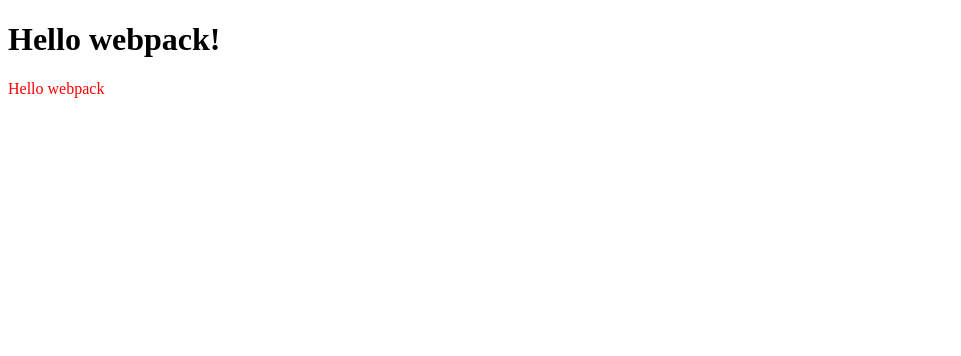
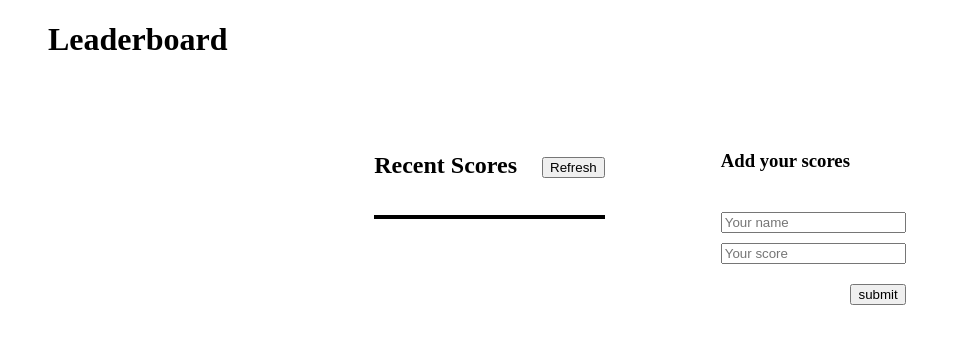
Before and after one commit to fatmahussein/LeaderBoard, a website built with webpack: page src/index.html in a window 1280 px wide. Shown: the whole page, without its empty margins (0-961 px from the left). Built offline with nearby package versions, Linux system fonts and the light colour scheme.

Commit message:
added form input and data card
used modules for export and import

```diff
--- /dev/null
+++ b/modules/add.js
@@ -0,0 +1,43 @@
+let ScoresArray = [];
+
+export function addtoLocalStorage() {
+  localStorage.setItem('data', JSON.stringify(ScoresArray));
+}
+
+export function displayScores() {
+  const listItems = document.querySelector('.list-items');
+  listItems.innerHTML = '';
+
+  ScoresArray.forEach((item) => {
+    const firstItem = document.createElement('li');
+    const label = document.createElement('label');
+    label.textContent = `${item.name} : ${item.value}`;
+    firstItem.appendChild(label);
+    listItems.appendChild(firstItem);
+    addtoLocalStorage();
+  });
+}
+
+export function addScores() {
+  const person = document.querySelector('#name');
+  const score = document.querySelector('#score');
+  if ((person !== '') && (score !== '')) {
+    const ScoreData = {
+      name: person.value,
+      value: score.value,
+    };
+    ScoresArray.push(ScoreData);
+    person.value = '';
+    score.value = '';
+    addtoLocalStorage();
+  }
+  displayScores();
+}
+
+export function loadtoLocalStorage() {
+  const dataValue = localStorage.getItem('data');
+  if (dataValue) {
+    ScoresArray = JSON.parse(dataValue);
+    displayScores();
+  }
+}
--- a/src/index.html
+++ b/src/index.html
@@ -3,9 +3,31 @@
 <head>
     <meta charset="UTF-8">
     <meta name="viewport" content="width=device-width, initial-scale=1.0">
-    <title>Wbpack Exercise</title>
+    <title>Leaderboard</title>
 </head>
 <body>
-    <h1>Hello webpack!</h1>
+    <h1>Leaderboard</h1>
+    <div class="container">
+        <div class="dataCard">
+            <div class="dataCardHeader">
+                <h2>Recent Scores</h2>
+                <button type="button" onclick="window.location.reload()">Refresh</button>
+            </div>
+
+            <div class="list">
+                <ul  class="list-items"></ul>
+            </div>
+        </div>
+
+        <div class="inputCard">
+            <h3>Add your scores</h3>
+            <form action="#" method="post" id="form">
+             <input type="text" placeholder="Your name" id="name" required />
+             <input type="number" placeholder="Your score" id="score" required/>
+             <button type="submit"  id="enter">submit</button>
+
+            </form>
+        </div>
+    </div>
 </body>
 </html>
--- a/src/index.js
+++ b/src/index.js
@@ -1,14 +1,12 @@
-import _ from 'lodash';
 import './styles.css';
+import { addScores, loadtoLocalStorage, displayScores } from '../modules/add.js';
 
-function component() {
-  const element = document.createElement('div');
-
-  // Lodash, now imported by this script
-  element.innerHTML = _.join(['Hello', 'webpack'], ' ');
-  element.classList.add('hello');
-
-  return element;
-}
-
-document.body.appendChild(component());
+document.addEventListener('DOMContentLoaded', () => {
+  loadtoLocalStorage();
+  const form = document.querySelector('#form');
+  form.addEventListener('submit', (e) => {
+    e.preventDefault();
+    addScores();
+  });
+  displayScores();
+});
--- a/src/styles.css
+++ b/src/styles.css
@@ -1,3 +1,55 @@
-.hello {
-    color: red;
-  }
+
+h1 {
+  margin-left: 40px;
+}
+
+.container {
+  display: flex;
+  flex-direction: row;
+  justify-content: space-evenly;
+  padding: 48px;
+  margin: 2% 16%;
+}
+
+.dataCard {
+  display: flex;
+  flex-direction: column;
+}
+
+.dataCardHeader {
+  display: flex;
+  gap: 25px;
+}
+
+.list-items {
+  list-style: none;
+  border: 2px solid black;
+  font-weight: 600;
+  padding: 0;
+}
+
+.list-items li {
+  padding: 2px 5px;
+}
+
+.list-items li:nth-child(odd) {
+  background-color: rgb(220, 216, 216);
+}
+
+form {
+  display: flex;
+  flex-direction: column;
+  gap: 10px;
+  margin-top: 40px;
+}
+
+form button {
+  margin-top: 10px;
+  width: fit-content;
+  margin-left: auto;
+}
+
+.dataCard button {
+  margin-top: 25px;
+  height: max-content;
+}
```
Also changed, not shown: dist/index.bundle.js (added), dist/index.html, dist/main.js (deleted), dist/main.js.LICENSE.txt (deleted).
